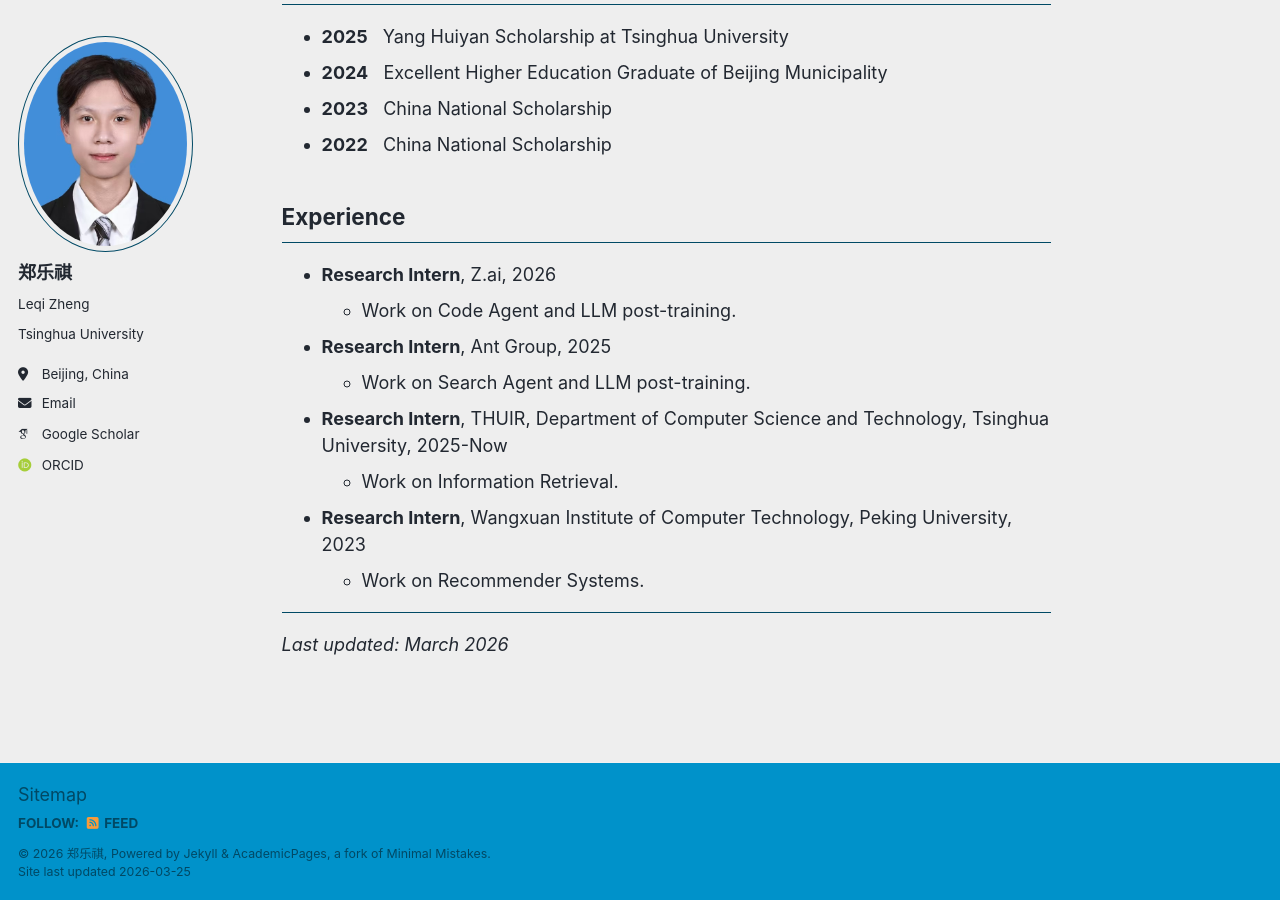
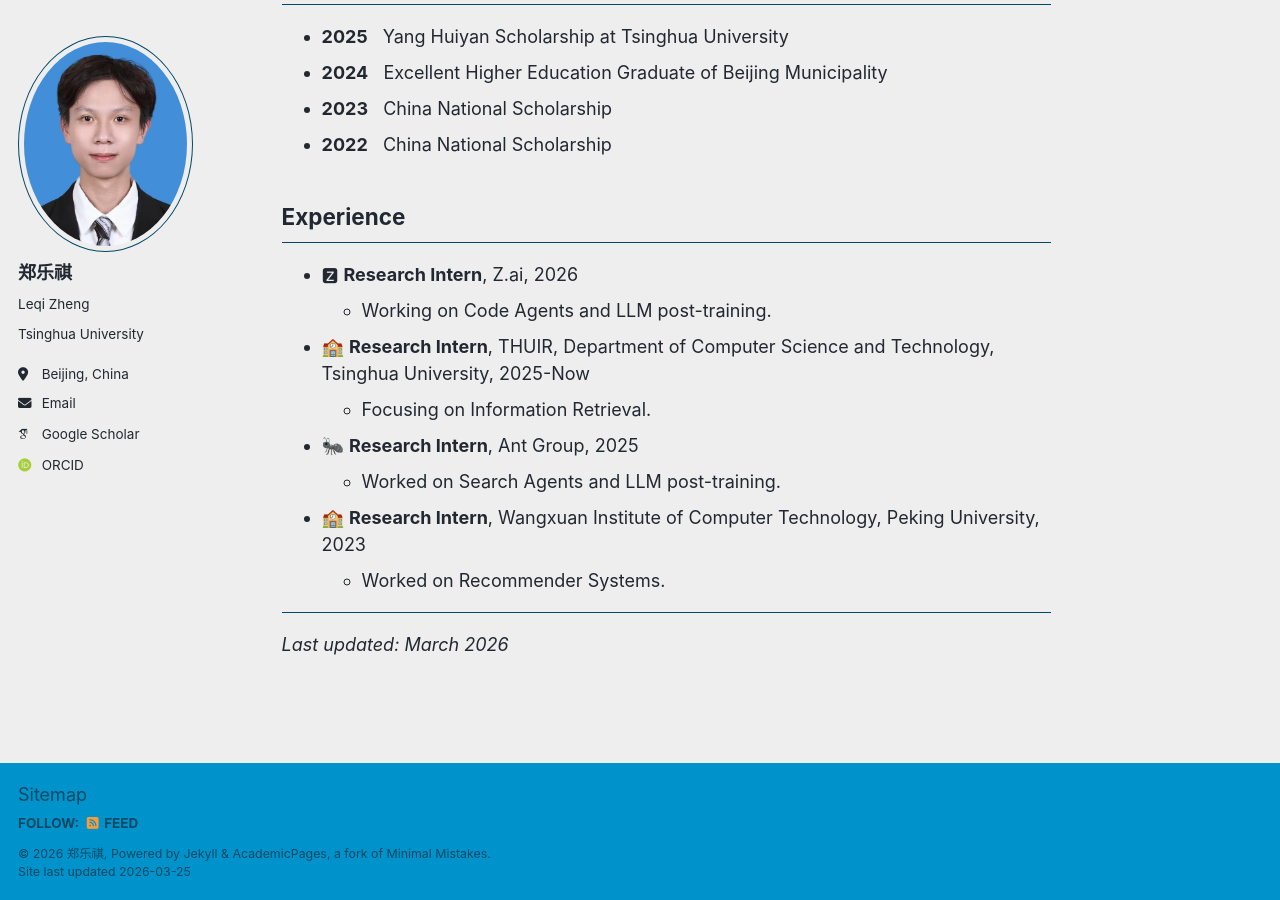
Before and after one commit to LQgdwind/LQgdwind.github.io, a Jekyll site: the page built from _pages/about.md, in a window 1280 px wide and 900 px high, scrolled down 2685 px. Built offline with Jekyll 4.4.1, drawn with Linux system fonts in a browser that asks for light colours; some web fonts are replaced; a script bundle is joined from its source files by our own code; library files that are not in the unit come from our copies; some of the changed text lies outside the part shown.

Commit message:
Revise about page with updated internship details
Updated the formatting and descriptions of research internships and model listings.

```diff
--- a/_pages/about.md
+++ b/_pages/about.md
@@ -93,17 +94,17 @@ Honors and Awards
 
 Experience
 ------
-- **Research Intern**, Z.ai, 2026
-  - Work on Code Agent and LLM post-training.
+- 🆉 **Research Intern**, Z.ai, 2026
+  - Working on Code Agents and LLM post-training.
 
-- **Research Intern**, Ant Group, 2025
-  - Work on Search Agent and LLM post-training.
+- 🏫 **Research Intern**, THUIR, Department of Computer Science and Technology, Tsinghua University, 2025-Now
+  - Focusing on Information Retrieval.
 
-- **Research Intern**, THUIR, Department of Computer Science and Technology, Tsinghua University, 2025-Now
-  - Work on Information Retrieval.
+- 🐜 **Research Intern**, Ant Group, 2025
+  - Worked on Search Agents and LLM post-training.
 
-- **Research Intern**, Wangxuan Institute of Computer Technology, Peking University, 2023
-  - Work on Recommender Systems.
+- 🏫 **Research Intern**, Wangxuan Institute of Computer Technology, Peking University, 2023
+  - Worked on Recommender Systems.
 
 ---
 
```
Also changed, not shown: other parts of _pages/about.md (+2 -1 lines).
